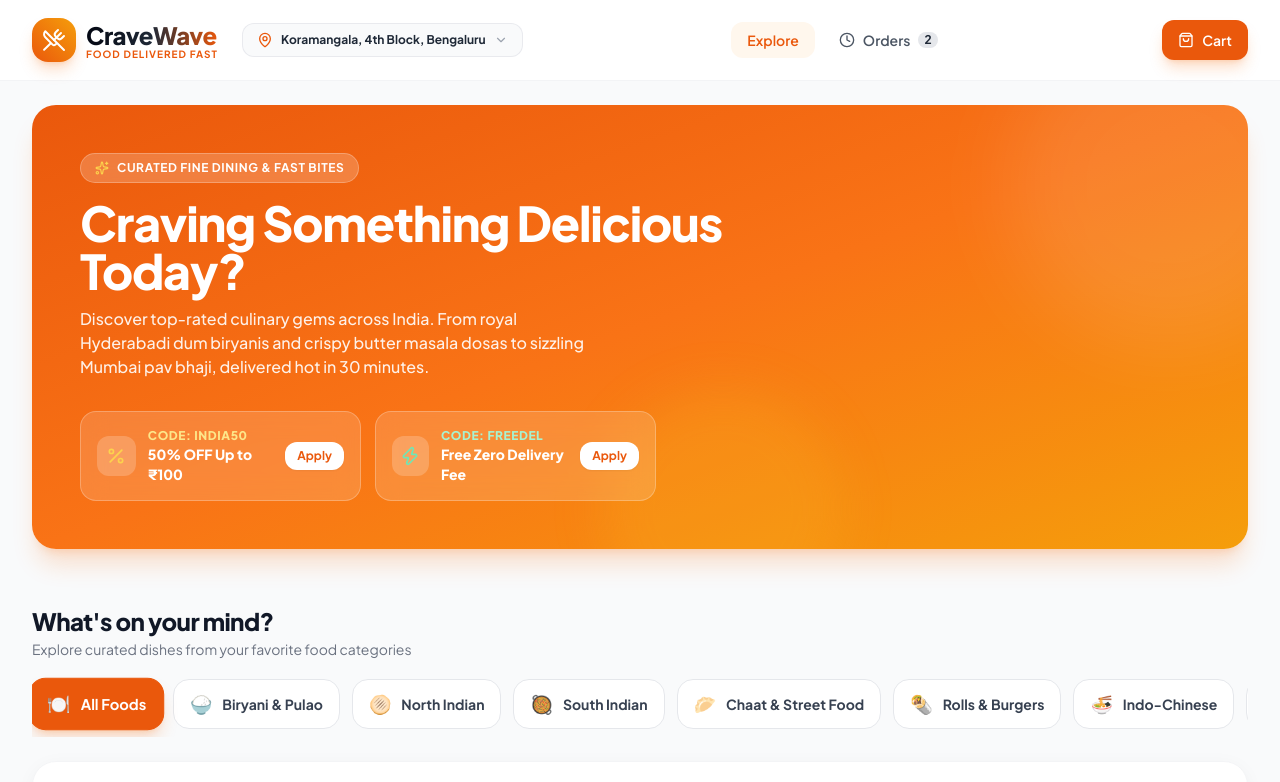
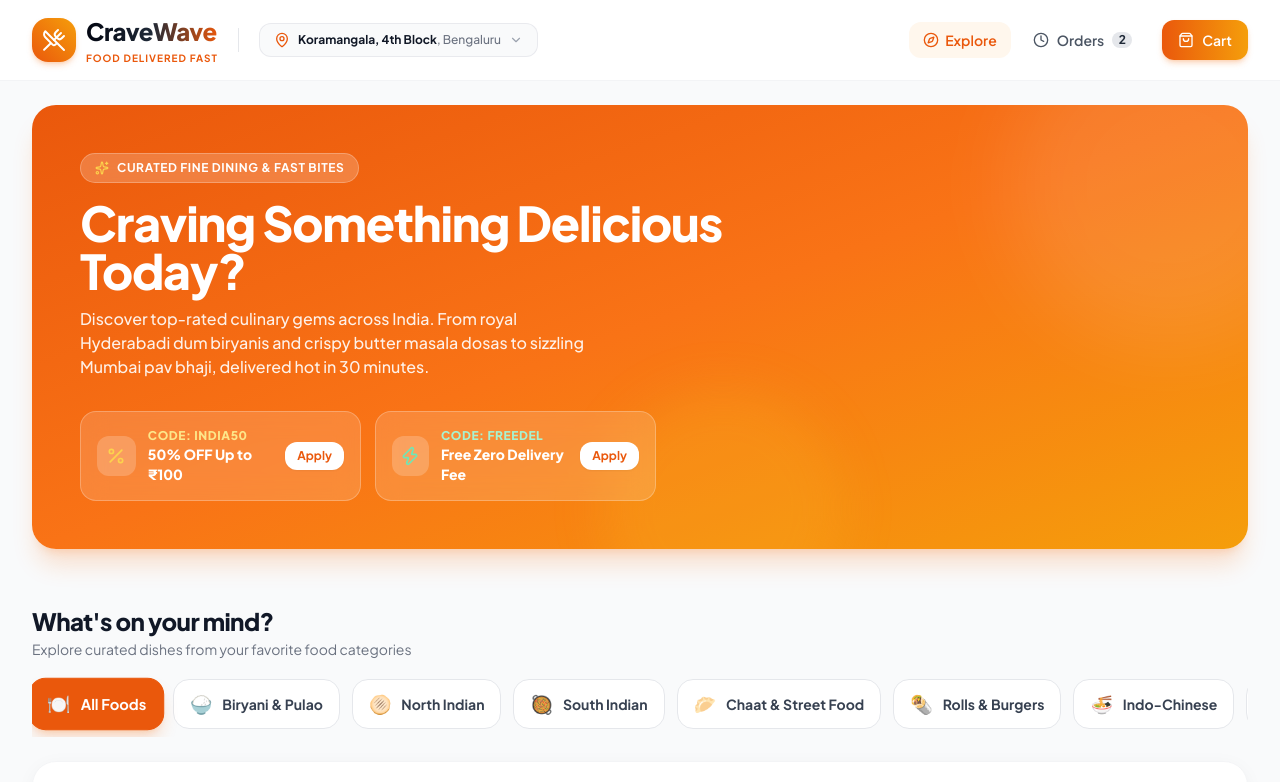
Before and after one commit to Sushanth666/Food-Delivery-Platform, a React (Vite) app: page / in a window 1280 px wide. Shown: the top 782 px of the page. Built offline with nearby package versions, Linux system fonts and the light colour scheme.

Commit message:
fix: align and balance navbar layout grouping nav links with cart actions

```diff
--- a/src/components/layout/Navbar.jsx
+++ b/src/components/layout/Navbar.jsx
@@ -9,6 +9,7 @@ import {
   X,
   UtensilsCrossed,
   Crosshair,
+  Compass,
 } from 'lucide-react';
 import { useCart } from '../../context/CartContext';
 import { useOrders } from '../../context/OrderContext';
@@ -27,92 +28,102 @@ export default function Navbar() {
       <div className="max-w-7xl mx-auto px-4 sm:px-6 lg:px-8">
         <div className="flex items-center justify-between h-20 gap-4">
           {/* Left: Brand & Location */}
-          <div className="flex items-center gap-3 sm:gap-6">
-            <Link to="/" className="flex items-center gap-2.5 group">
-              <div className="w-11 h-11 rounded-2xl bg-gradient-to-tr from-brand-600 to-amber-500 flex items-center justify-center text-white shadow-lg shadow-brand-500/25 group-hover:scale-105 transition-transform">
-                <UtensilsCrossed className="w-6 h-6" />
+          <div className="flex items-center gap-3 sm:gap-4 lg:gap-5 min-w-0">
+            <Link to="/" className="flex items-center gap-2.5 group flex-shrink-0">
+              <div className="w-10 h-10 sm:w-11 sm:h-11 rounded-2xl bg-gradient-to-tr from-brand-600 to-amber-500 flex items-center justify-center text-white shadow-md shadow-brand-500/25 group-hover:scale-105 transition-transform">
+                <UtensilsCrossed className="w-5 h-5 sm:w-6 sm:h-6" />
               </div>
               <div className="flex flex-col">
-                <span className="text-2xl font-extrabold tracking-tight bg-gradient-to-r from-gray-950 via-gray-800 to-brand-600 bg-clip-text text-transparent">
+                <span className="text-xl sm:text-2xl font-black tracking-tight bg-gradient-to-r from-gray-950 via-gray-800 to-brand-600 bg-clip-text text-transparent leading-none">
                   CraveWave
                 </span>
-                <span className="text-[10px] font-bold uppercase tracking-widest text-brand-600 -mt-1">
+                <span className="text-[9px] sm:text-[10px] font-bold uppercase tracking-widest text-brand-600 mt-1">
                   Food Delivered Fast
                 </span>
               </div>
             </Link>
 
+            {/* Subtle Divider */}
+            <div className="hidden sm:block h-6 w-px bg-gray-200 flex-shrink-0" />
+
             {/* Location Selector (Desktop & Tablet) */}
-            <div className="hidden md:flex items-center">
+            <div className="hidden sm:flex items-center min-w-0">
               <button
                 type="button"
                 onClick={openLocationModal}
-                className="flex items-center gap-2 text-xs font-semibold text-gray-700 bg-gray-50 hover:bg-brand-50/70 hover:text-brand-600 px-3.5 py-2 rounded-xl border border-gray-200/80 transition-all group"
+                className="flex items-center gap-2 text-xs font-semibold text-gray-700 bg-gray-50/90 hover:bg-brand-50/70 hover:text-brand-600 px-3.5 py-2 rounded-xl border border-gray-200/80 hover:border-brand-200 transition-all group max-w-[260px] lg:max-w-[320px]"
                 title="Change or detect delivery location"
               >
                 <MapPin className="w-4 h-4 text-brand-600 flex-shrink-0 group-hover:scale-110 transition-transform" />
-                <span className="max-w-[220px] truncate text-left font-bold text-gray-800 group-hover:text-brand-700">
-                  {currentLocation.area}, {currentLocation.city}
+                <span className="truncate text-left">
+                  <strong className="font-bold text-gray-900 group-hover:text-brand-700">
+                    {currentLocation.area || 'Select Location'}
+                  </strong>
+                  <span className="text-gray-500 font-medium">
+                    , {currentLocation.city || 'India'}
+                  </span>
                 </span>
                 {currentLocation.isAutoDetected ? (
-                  <span className="px-1.5 py-0.5 rounded-full bg-emerald-100 text-emerald-800 font-extrabold text-[9px] uppercase tracking-wider flex items-center gap-1">
-                    <Crosshair className="w-2.5 h-2.5" />
+                  <span className="px-1.5 py-0.5 rounded-md bg-emerald-100 text-emerald-800 font-extrabold text-[9px] uppercase tracking-wider flex items-center gap-1 flex-shrink-0">
+                    <Crosshair className="w-2.5 h-2.5 text-emerald-600" />
                     <span>GPS</span>
                   </span>
                 ) : (
-                  <ChevronDown className="w-3.5 h-3.5 text-gray-400 group-hover:text-brand-600" />
+                  <ChevronDown className="w-3.5 h-3.5 text-gray-400 group-hover:text-brand-600 flex-shrink-0 transition-transform group-hover:translate-y-0.5" />
                 )}
               </button>
             </div>
           </div>
 
-          {/* Navigation Links (Desktop) */}
+          {/* Right: Navigation Links & Actions grouped cohesively */}
+          <div className="flex items-center gap-2 sm:gap-3 lg:gap-4 flex-shrink-0">
+            {/* Desktop Navigation Links */}
             <nav className="hidden md:flex items-center gap-1 lg:gap-2">
               <Link
                 to="/"
-              className={`px-4 py-2 rounded-xl text-sm font-semibold transition-all ${
+                className={`px-3.5 py-2 rounded-xl text-sm font-semibold transition-all flex items-center gap-1.5 ${
                   location.pathname === '/'
-                  ? 'bg-brand-50 text-brand-600'
+                    ? 'bg-brand-50 text-brand-600 font-bold'
                     : 'text-gray-600 hover:text-gray-900 hover:bg-gray-50'
                 }`}
               >
-              Explore
+                <Compass className="w-4 h-4" />
+                <span>Explore</span>
               </Link>
               <Link
                 to="/orders"
-              className={`relative px-4 py-2 rounded-xl text-sm font-semibold transition-all flex items-center gap-2 ${
+                className={`relative px-3.5 py-2 rounded-xl text-sm font-semibold transition-all flex items-center gap-2 ${
                   location.pathname.startsWith('/order')
-                  ? 'bg-brand-50 text-brand-600'
+                    ? 'bg-brand-50 text-brand-600 font-bold'
                     : 'text-gray-600 hover:text-gray-900 hover:bg-gray-50'
                 }`}
               >
                 <Clock className="w-4 h-4" />
                 <span>Orders</span>
                 {orders.length > 0 && (
-                <span className="px-1.5 py-0.2 bg-gray-200 text-gray-800 rounded-full text-xs font-bold">
+                  <span className="px-1.5 py-0.5 min-w-[20px] text-center bg-gray-200 text-gray-800 rounded-full text-xs font-bold leading-none">
                     {orders.length}
                   </span>
                 )}
               </Link>
             </nav>
 
-          {/* Right Action: Cart Button & Mobile Toggles */}
-          <div className="flex items-center gap-2 sm:gap-3">
             {/* Quick Mobile Location Pin Button */}
             <button
               type="button"
               onClick={openLocationModal}
-              className="md:hidden flex items-center gap-1.5 px-2.5 py-2 rounded-xl bg-gray-100 text-gray-800 text-xs font-bold hover:bg-brand-50 hover:text-brand-600 transition-colors max-w-[140px] truncate"
+              className="sm:hidden flex items-center gap-1.5 px-2.5 py-2 rounded-xl bg-gray-100 text-gray-800 text-xs font-bold hover:bg-brand-50 hover:text-brand-600 transition-colors max-w-[130px] truncate"
             >
               <MapPin className="w-3.5 h-3.5 text-brand-600 flex-shrink-0" />
               <span className="truncate">{currentLocation.city || 'Location'}</span>
             </button>
 
+            {/* Cart Button */}
             <button
               id="navbar-cart-button"
               type="button"
               onClick={openCartDrawer}
-              className="relative flex items-center gap-2 px-3 sm:px-4 py-2.5 rounded-xl bg-brand-600 hover:bg-brand-700 text-white font-semibold text-sm shadow-lg shadow-brand-500/25 transition-all hover:shadow-brand-500/40 active:scale-95"
+              className="relative flex items-center gap-2 px-3 sm:px-4 py-2 sm:py-2.5 rounded-xl bg-gradient-to-r from-brand-600 to-amber-500 hover:from-brand-700 hover:to-amber-600 text-white font-bold text-sm shadow-md shadow-brand-500/25 transition-all hover:shadow-lg hover:shadow-brand-500/35 active:scale-95"
             >
               <div className="relative">
                 <ShoppingBag className="w-4 h-4" />
@@ -122,13 +133,14 @@ export default function Navbar() {
                   </span>
                 )}
               </div>
-              <span className="hidden sm:inline">
+              <span className="hidden sm:inline font-semibold">
                 {bill.itemCount > 0
                   ? `${bill.itemCount} ${bill.itemCount === 1 ? 'item' : 'items'} • ${formatCurrency(
                       bill.total
                     )}`
                   : 'Cart'}
               </span>
+              <span className="sm:hidden font-semibold">Cart</span>
             </button>
 
             {/* Mobile menu hamburger */}
@@ -136,6 +148,7 @@ export default function Navbar() {
               type="button"
               onClick={() => setMobileMenuOpen(!mobileMenuOpen)}
               className="md:hidden p-2 rounded-xl text-gray-600 hover:bg-gray-100 transition-colors"
+              aria-label="Toggle navigation menu"
             >
               {mobileMenuOpen ? <X className="w-6 h-6" /> : <Menu className="w-6 h-6" />}
             </button>
```
Lines whose indentation alone changed are shown as unchanged.
